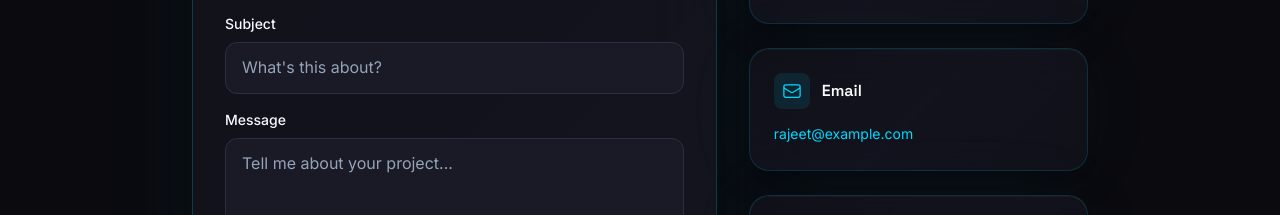
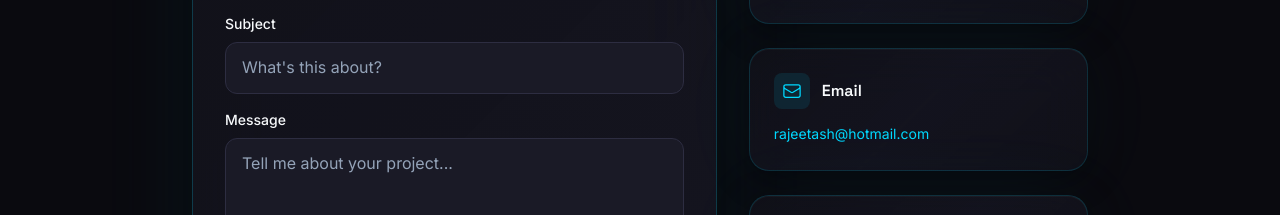
Before and after one commit to rajeet-04/rash, a Next.js app: page / in a window 1280 px wide. Shown: the part 7200-7415 px from the top of the page. Built offline with nearby package versions, Linux system fonts and the light colour scheme.

Commit message:
Update email address in Contact component

```diff
--- a/src/components/Contact.tsx
+++ b/src/components/Contact.tsx
@@ -61,7 +61,7 @@ export default function Contact() {
     { name: 'GitHub', url: 'https://github.com/rajeet-04', icon: '⌨️' },
     { name: 'LinkedIn', url: 'https://linkedin.com/in/rajeet', icon: '💼' },
     { name: 'Twitter', url: 'https://twitter.com/rajeet', icon: '🐦' },
-    { name: 'Email', url: 'mailto:rajeet@example.com', icon: '📧' },
+    { name: 'Email', url: 'mailto:rajeetash@hotmail.com', icon: '📧' },
   ]
 
   return (
@@ -228,8 +228,8 @@ export default function Contact() {
                 </div>
                 <h3 className="font-display font-semibold text-[rgb(var(--foreground))]">Email</h3>
               </div>
-              <a href="mailto:rajeet@example.com" className="text-[rgb(var(--primary))] text-sm hover:underline">
-                rajeet@example.com
+              <a href="mailto:rajeetash@hotmail.com" className="text-[rgb(var(--primary))] text-sm hover:underline">
+                rajeetash@hotmail.com
               </a>
             </div>
 
```
